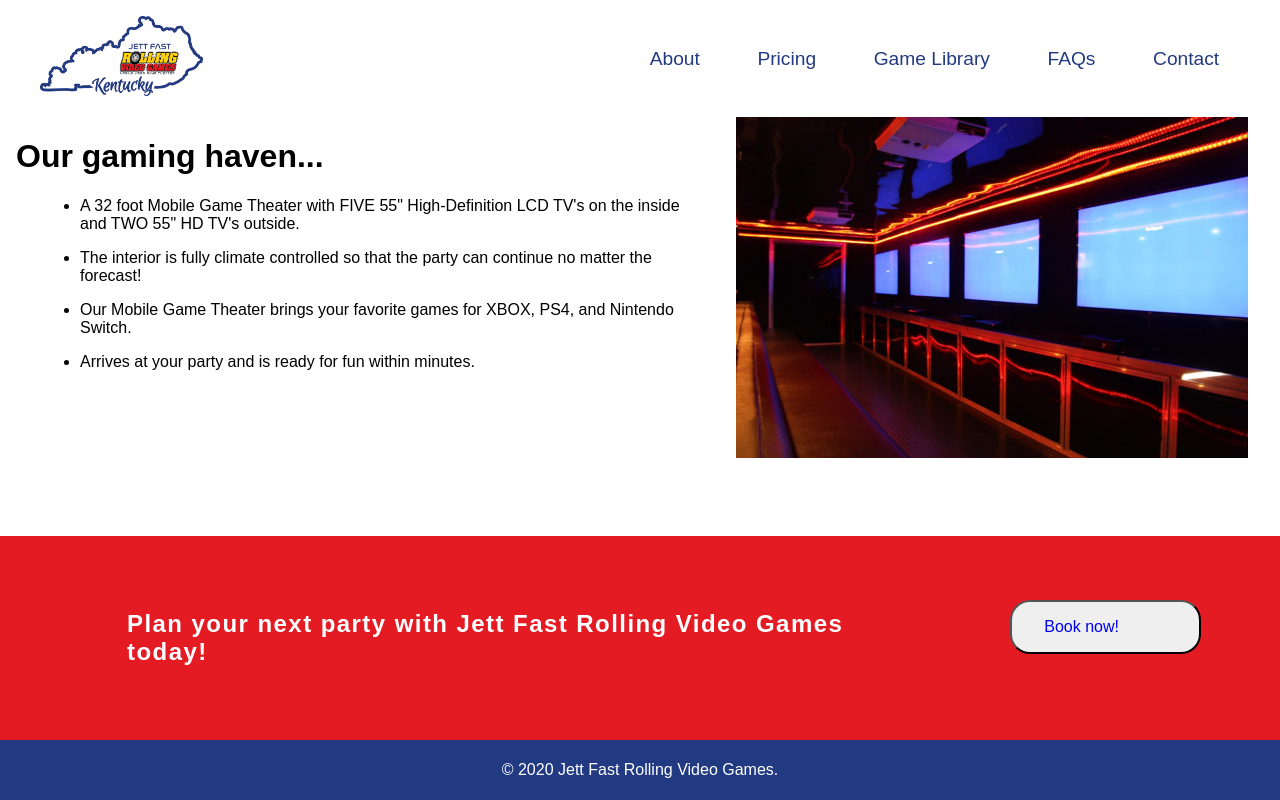
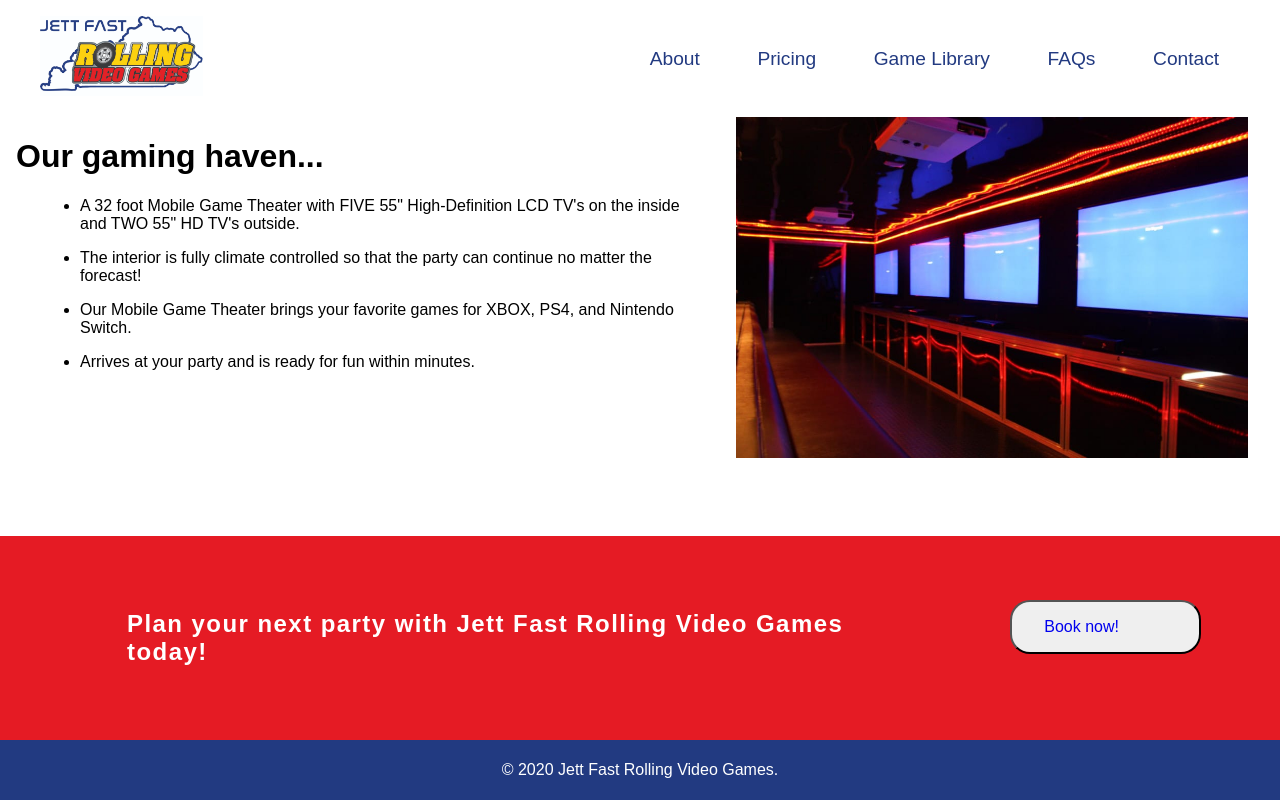
Before and after one commit to caseyjett/jfrvg, a plain HTML site: page subpages/about.html in a window 1280 px wide. Drawn offline with Linux system fonts and the light colour scheme.

Commit message:
Add optional logo img

```diff
--- a/subpages/about.html
+++ b/subpages/about.html
@@ -17,7 +17,7 @@
         </button>
         <nav>
             <ul class="nav-ul">
-                <li class="nav-li first-nav-item"><a href="../index.html"><img src="../images/logoWOnumber.png" alt=""></a></li>
+                <li class="nav-li first-nav-item"><a href="../index.html"><img src="../images/enlargedLogo.jpg" alt=""></a></li>
                 <li class="nav-li nav-pages"><a href="about.html">About</a></li>
                 <li class="nav-li nav-pages"><a href="pricing.html">Pricing</a></li>
                 <li class="nav-li nav-pages"><a href="gameLibrary.html">Game Library</a></li>
```
Also changed, not shown: images/enlargedLogo.jpg (added).
